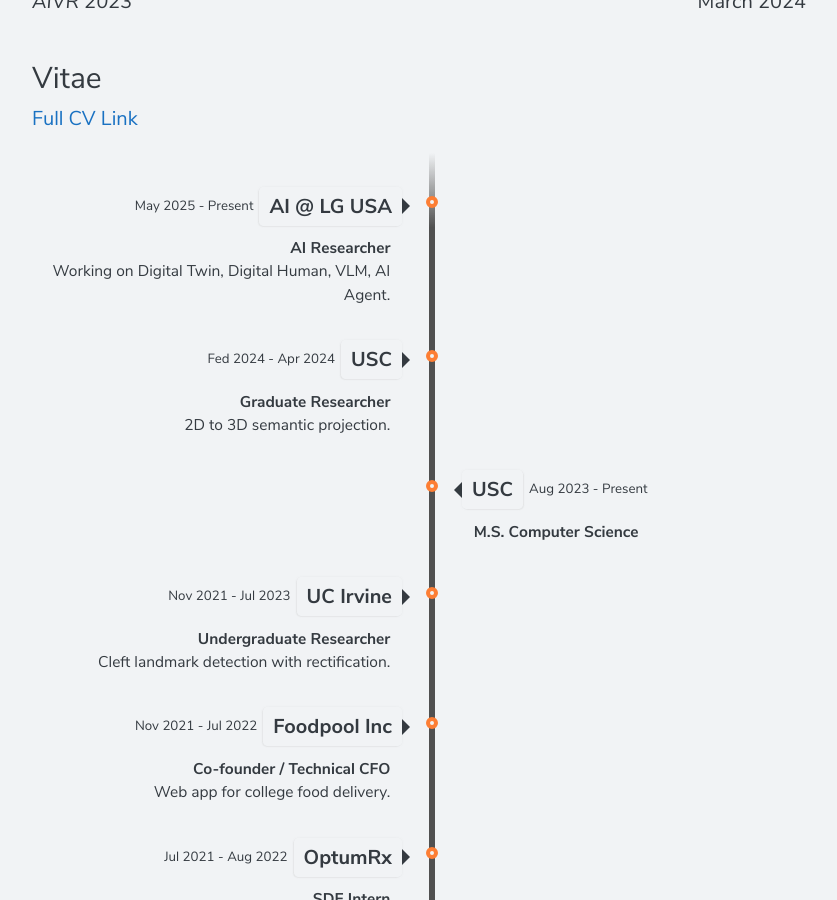
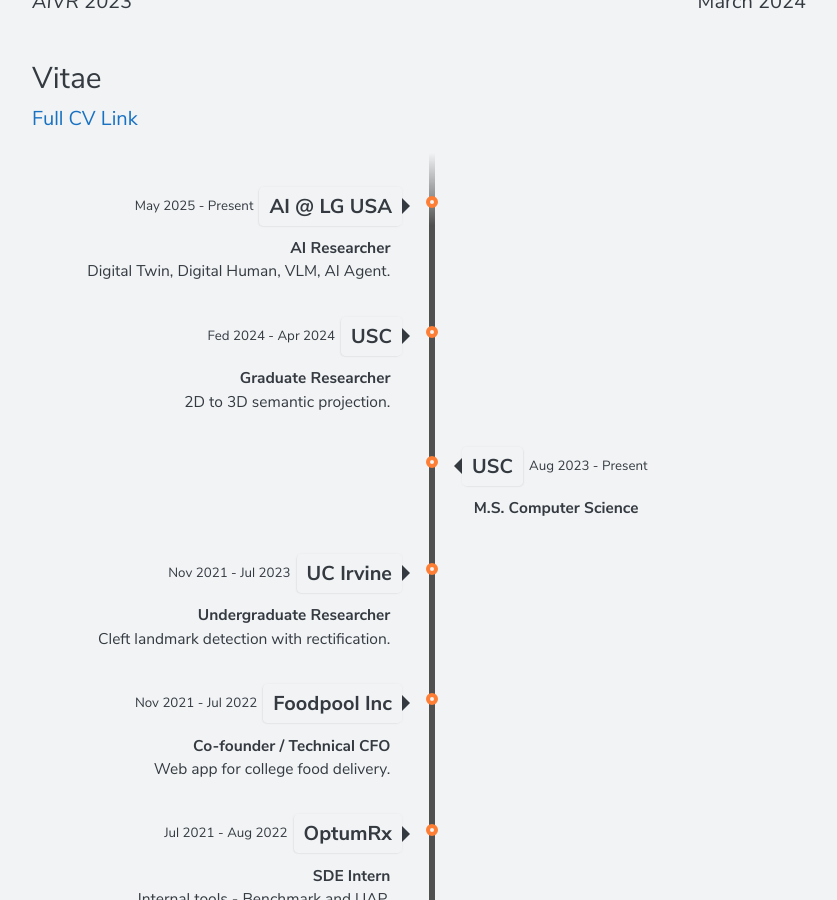
Before and after one commit to shbyun080/shbyun080.github.io, a Jekyll site: the page built from index.md, in a window 1280 px wide and 900 px high, scrolled down 1999 px. Shown: the whole window, without its empty margins (221-1058 px from the left). Built offline with Jekyll 4.4.1, drawn with Linux system fonts in a browser that asks for light colours.

Commit message:
Update _config.yml

```diff
--- a/_config.yml
+++ b/_config.yml
@@ -32,7 +32,7 @@
     place: AI @ LG USA
     time: May 2025 - Present
     title: AI Researcher
-    subtitle: Working on Digital Twin, Digital Human, VLM, AI Agent.
+    subtitle: Digital Twin, Digital Human, VLM, AI Agent.
   - category: work
     place: USC
     time: Fed 2024 - Apr 2024
```
